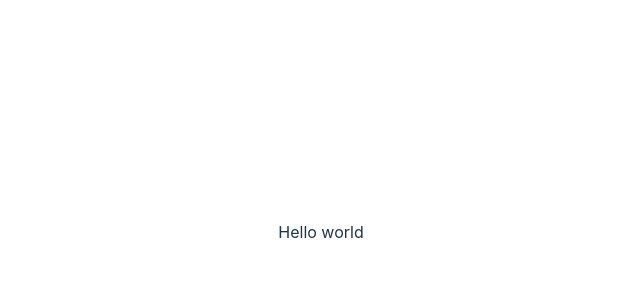
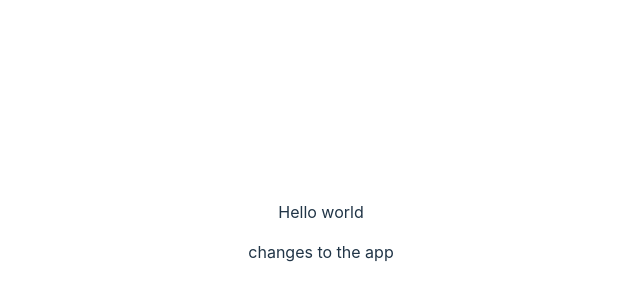
Before and after one commit to SagarMahadik/trial-cicd, a React (Vite) app: page / in a window 1280 px wide. Shown: the part 168-468 px from the top of the page, without its empty margins (319-959 px from the left). Built offline with nearby package versions, Linux system fonts and the light colour scheme.

Commit message:
feat(app): change in uat

```diff
--- a/src/App.tsx
+++ b/src/App.tsx
@@ -7,6 +7,7 @@ function App() {
 	return (
 		<>
 			<p>Hello world</p>
+			<p>changes to the app</p>
 		</>
 	);
 }
```
